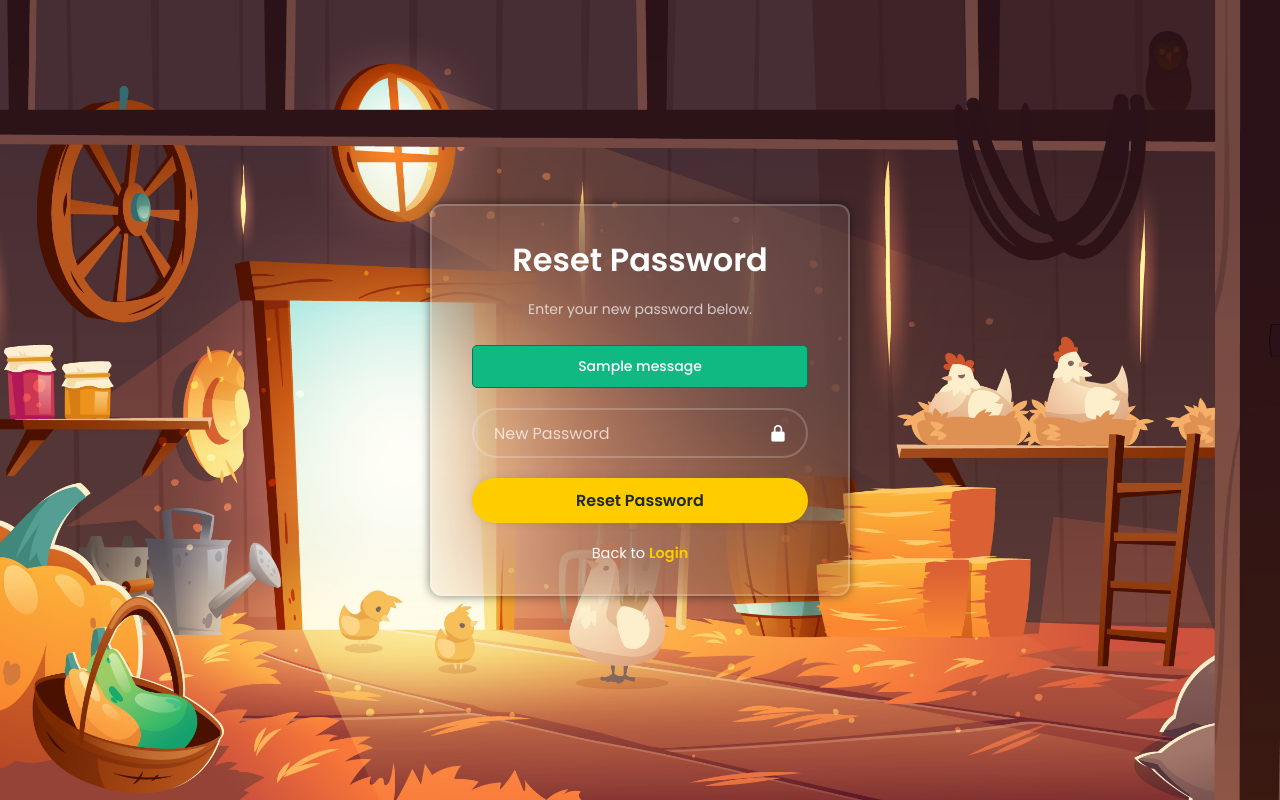
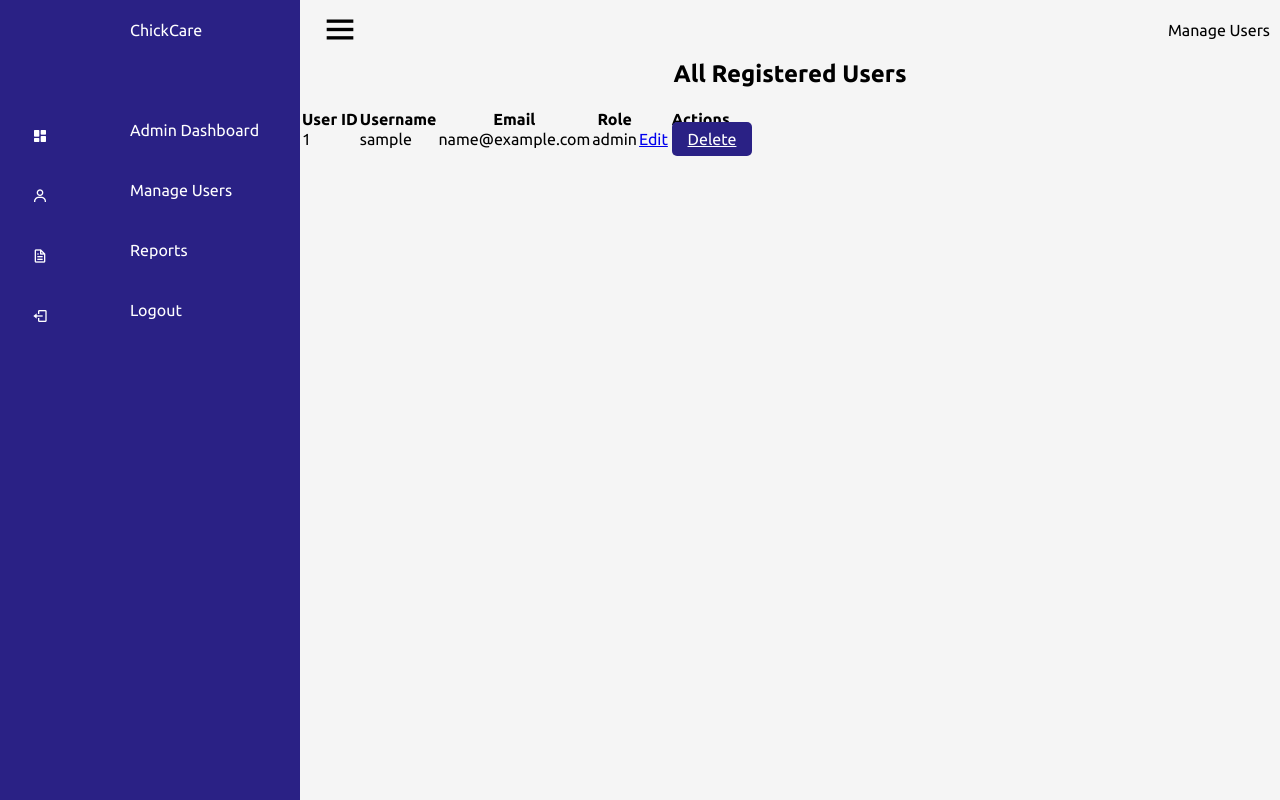
Before and after one commit to dexteranabella-byte/chickencaresystem, a Flask app: template templates/reset_password.html in a window 1280 px wide. Run offline with Flask 3, Linux system fonts and the light colour scheme; the template is opened without the code that fills it: most values are stand-ins (such as "Sample title", 1, 10 or a date in 2020); one stand-in notice (Sample message) is shown; some libraries are stand-ins or nearby versions.

Commit message:
Update reset_password.html

```diff
--- a/templates/reset_password.html
+++ b/templates/reset_password.html
@@ -3,91 +3,108 @@
 <head>
   <meta charset="UTF-8">
   <meta name="viewport" content="width=device-width, initial-scale=1.0">
-  <title>Reset Password | ChickCare</title>
-
+  <title>Manage Users | ChickCare</title>
+  <!-- Google Fonts -->
+  <link href="https://fonts.googleapis.com/css2?family=Poppins:wght@400;600&display=swap" rel="stylesheet">
   <!-- Boxicons -->
   <link href="https://unpkg.com/boxicons@2.1.4/css/boxicons.min.css" rel="stylesheet">
-  <!-- Poppins Font -->
-  <link href="https://fonts.googleapis.com/css2?family=Poppins:wght@400;500;600;700&display=swap" rel="stylesheet">
-
-  <style>
-    * { margin: 0; padding: 0; box-sizing: border-box; font-family: "Poppins", sans-serif; }
-
-    body {
-      display: flex; justify-content: center; align-items: center; min-height: 100vh;
-      background: url({{ url_for('static', filename='imgs/bg.jpg') }}) no-repeat center center/cover;
-      padding: 20px;
-    }
-
-    .wrapper {
-      width: 420px; max-width: 100%;
-      background: rgba(255,255,255,0.05);
-      border: 2px solid rgba(255,255,255,0.2);
-      backdrop-filter: blur(60px);
-      color: #fff;
-      border-radius: 12px;
-      padding: 30px 40px;
-      box-shadow: 0 0 10px rgba(0,0,0,0.5);
-      text-align: center;
-    }
-
-    h2 { font-size: 32px; font-weight: 600; margin-bottom: 15px; }
-    p.info-text { font-size: 14px; color: rgba(255,255,255,0.7); margin-bottom: 25px; }
-
-    .input-box { position: relative; width: 100%; height: 50px; margin: 20px 0; }
-    .input-box input {
-      width: 100%; height: 100%;
-      background: transparent; border: 2px solid rgba(255,255,255,0.2);
-      border-radius: 40px; padding: 20px 45px 20px 20px;
-      font-size: 16px; color: #fff; outline: none;
-    }
-    .input-box input::placeholder { color: rgba(255,255,255,0.7); }
-    .input-box i { position: absolute; right: 20px; top: 50%; transform: translateY(-50%); font-size: 20px; }
-
-    .btn { width: 100%; height: 45px; border: none; border-radius: 40px;
-      box-shadow: 0 0 10px rgba(0,0,0,0.1); cursor: pointer; font-size: 16px; font-weight: 600;
-      background: #ffcc00; color: #1f2937; transition: 0.3s;
-    }
-    .btn:hover { background: #ffdb4d; }
-
-    .login-link { margin-top: 20px; font-size: 14.5px; }
-    .login-link a { color: #ffcc00; font-weight: 600; text-decoration: none; }
-    .login-link a:hover { text-decoration: underline; }
-
-    /* Flash Messages */
-    .flash-message { padding: 10px; margin-bottom: 20px; border-radius: 5px; font-size: 14px; font-weight: 500; color: #fff; }
-    .flash-success { background-color: #10b981; border: 1px solid #047857; }
-    .flash-danger { background-color: #ef4444; border: 1px solid #b91c1c; }
-    .flash-warning { background-color: #f59e0b; border: 1px solid #d97706; }
-    .flash-info { background-color: #3b82f6; border: 1px solid #1e40af; }
-  </style>
+  <!-- Main Stylesheet -->
+  <link rel="stylesheet" href="{{ url_for('static', filename='css/style.css') }}">
 </head>
 <body>
-  <div class="wrapper">
-    <h2>Reset Password</h2>
-    <p class="info-text">Enter your new password below.</p>
-
-    <!-- Flask flash messages -->
-    {% with messages = get_flashed_messages(with_categories=true) %}
-      {% if messages %}
-        {% for category, message in messages %}
-          <div class="flash-message {{ 'flash-' + category }}">{{ message }}</div>
-        {% endfor %}
-      {% endif %}
-    {% endwith %}
-
-    <form method="POST" action="{{ url_for('reset_with_token', token=token) }}">
-      <div class="input-box">
-        <input type="password" name="password" placeholder="New Password" required>
-        <i class='bx bxs-lock-alt'></i>
+  <div class="container">
+    <!-- ======= Navigation ======= -->
+    <div class="navigation">
+      <ul>
+        <li>
+          <a href="{{ url_for('dashboard') }}">
+            <span class="icon"><i class='bx bxs-chicken'></i></span>
+            <span class="title">ChickCare</span>
+          </a>
+        </li>
+        <li>
+          <a href="{{ url_for('admin_dashboard') }}">
+            <span class="icon"><i class='bx bxs-dashboard'></i></span>
+            <span class="title">Admin Dashboard</span>
+          </a>
+        </li>
+        <li class="active">
+          <a href="{{ url_for('manage_users') }}">
+            <span class="icon"><i class='bx bx-user'></i></span>
+            <span class="title">Manage Users</span>
+          </a>
+        </li>
+        <li>
+          <a href="{{ url_for('report') }}">
+            <span class="icon"><i class='bx bx-file'></i></span>
+            <span class="title">Reports</span>
+          </a>
+        </li>
+        <li>
+          <a href="{{ url_for('logout') }}">
+            <span class="icon"><i class='bx bx-log-out'></i></span>
+            <span class="title">Logout</span>
+          </a>
+        </li>
+      </ul>
+    </div>
+    <!-- ======= Main Section ======= -->
+    <div class="main">
+      <div class="topbar">
+        <div class="toggle"><i class='bx bx-menu'></i></div>
+        <div class="title">Manage Users</div>
       </div>
 
-      <button type="submit" class="btn">Reset Password</button>
-
-      <div class="login-link">
-        Back to <a href="{{ url_for('login') }}">Login</a>
+      <!-- ======= User List Table ======= -->
+      <div class="details">
+        <div class="recentOrders">
+          <div class="cardHeader">
+            <h2>All Registered Users</h2>
+          </div>
+          <table>
+            <thead>
+              <tr>
+                <th>User ID</th>
+                <th>Username</th>
+                <th>Email</th>
+                <th>Role</th>
+                <th>Actions</th>
+              </tr>
+            </thead>
+            <tbody>
+              <!-- Loop through users passed from the backend -->
+              {% for user in users %}
+              <tr>
+                <td>{{ user.id }}</td>
+                <td>{{ user.username }}</td>
+                <td>{{ user.email }}</td>
+                <td>{{ user.role }}</td>
+                <td>
+                    <a href="#" class="btn-edit">Edit</a>
+                    <a href="#" class="btn-delete">Delete</a>
+                </td>
+              </tr>
+              {% else %}
+              <tr>
+                <td colspan="5">No users found.</td>
+              </tr>
+              {% endfor %}
+            </tbody>
+          </table>
+        </div>
       </div>
-    </form>
+    </div>
   </div>
+  <!-- ======= Script ======= -->
+  <script>
+    // Sidebar toggle
+    const toggle = document.querySelector('.toggle');
+    const navigation = document.querySelector('.navigation');
+    const main = document.querySelector('.main');
+    toggle.addEventListener('click', () => {
+      navigation.classList.toggle('active');
+      main.classList.toggle('active');
+    });
+  </script>
 </body>
 </html>
```
